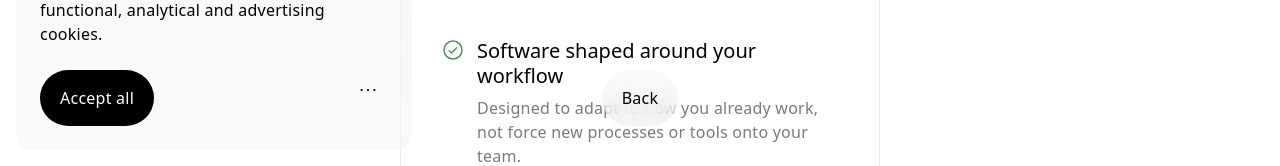
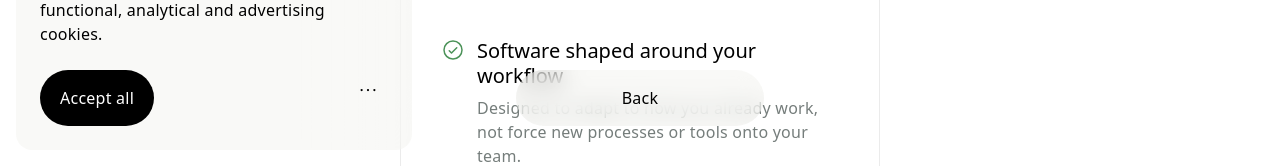
Before and after one commit to Ruby-Care/Website, a Next.js app: page /en/access in a window 1280 px wide. Shown: the part 634-800 px from the top of the page. Built offline with nearby package versions, Linux system fonts and the light colour scheme; no server answers; a web font is replaced by a local one.

Commit message:
added floating button

```diff
--- a/app/[locale]/home/components/Features/Features.module.css
+++ b/app/[locale]/home/components/Features/Features.module.css
@@ -21,9 +21,11 @@
     margin: 0;
     color: var(--color-text);
     text-wrap: balance;
+    width: 66%;
 
     @media (max-width: 960px) {
       padding: 0 var(--space-32);
+      width: auto;
     }
   }
 
--- a/app/[locale]/home/components/PowerUp/PowerUp.module.css
+++ b/app/[locale]/home/components/PowerUp/PowerUp.module.css
@@ -40,6 +40,7 @@
       flex-direction: column;
       gap: var(--space-32);
       grid-area: 2 / 2 / 3 / 3;
+      justify-content: flex-end;
 
       @media (max-width: 960px) {
         margin-bottom: var(--space-64);
--- a/app/[locale]/home/components/PowerUp/PowerUp.tsx
+++ b/app/[locale]/home/components/PowerUp/PowerUp.tsx
@@ -20,7 +20,7 @@ export function PowerUp() {
             <h2 id={titleId} className={`${styles.title} type-display`}>
               {t('title')}
             </h2>
-            <div className={styles.actions}>
+            {/* <div className={styles.actions}>
               <Button
                 type="button"
                 variant="cta"
@@ -29,7 +29,7 @@ export function PowerUp() {
               >
                 {t('button')}
               </Button>
-            </div>
+            </div> */}
           </div>
         </div>
       </div>
--- a/components/Footer/Footer.module.css
+++ b/components/Footer/Footer.module.css
@@ -2,6 +2,10 @@
 
   .inner {
     padding: var(--space-64) var(--space-32) var(--space-64);
+
+    @media (max-width: 768px) {
+      padding-bottom: var(--space-160);
+    }
 
     .copy{
       color: var(--color-text-muted-more);
--- a/components/Footer/Footer.tsx
+++ b/components/Footer/Footer.tsx
@@ -70,11 +70,11 @@ export function Footer() {
           </div>
 
           <div className={styles.cta}>
-            <p className={`${styles.ctaText} type-title`}>{tFooter('cta.title')}</p>
+            <p className={`${styles.ctaText} type-headline`}>{tFooter('cta.title')}</p>
 
-            <Button variant='cta' size='large' content='text' onClick={() => router.push('/access')} aria-label={tFooter('cta.button')}>
+            {/* <Button variant='cta' size='large' content='text' onClick={() => router.push('/access')} aria-label={tFooter('cta.button')}>
               {tFooter('cta.button')}
-            </Button>
+            </Button> */}
           </div>
         </div>
         <p className={`${styles.copy} type-small-regular`}>
--- a/components/FooterNano/FooterNano.module.css
+++ b/components/FooterNano/FooterNano.module.css
@@ -4,21 +4,38 @@
   bottom: var(--space-40);
   left: 0;
   right: 0;
+  z-index: 9999;
+
 
   .inner {
     display: flex;
+    flex-direction: column;
     justify-content: center;
+    padding: 0 32px;
+
+    button {
+      width: 248px;
+      transition: all 150ms ease;
+    }
+
+    &.innerAtBottom {
+      button {
+        width: 100%;
+      }
+    }
 
     .slot {
       min-height: var(--space-48);
       display: flex;
-      align-items: center;
-      justify-content: center;
+      align-items: stretch;
+        flex-direction: column;
 
       .buttonWrap {
         display: flex;
         justify-content: center;
+      }
 
+      .popupButton {
         button {
           background: rgba(240, 240, 235, 0.40);
           backdrop-filter: blur(12px);
@@ -30,6 +47,11 @@
           }
         }
       }
+
+      .buttonWrapAlwaysVisible {
+
+      }
     }
   }
+
 }
--- a/components/FooterNano/FooterNano.tsx
+++ b/components/FooterNano/FooterNano.tsx
@@ -1,13 +1,18 @@
 'use client';
 
-import { useEffect, useState } from 'react';
+import { ReactNode, useEffect, useState } from 'react';
 import { useTranslations } from 'next-intl';
 import { AnimatePresence, motion, useReducedMotion } from 'motion/react';
 import { useRouter } from '@/i18n/routing';
 import { Button } from '@/components/Button';
 import styles from './FooterNano.module.css';
 
-export function FooterNano() {
+interface FooterNanoProps {
+  action?: ReactNode;
+  alwaysVisible?: boolean;
+}
+
+export function FooterNano({ action, alwaysVisible = false }: FooterNanoProps) {
   const t = useTranslations('manifest');
   const router = useRouter();
   const shouldReduceMotion = useReducedMotion();
@@ -45,14 +50,26 @@ export function FooterNano() {
     };
   }, []);
 
+  const isVisible = alwaysVisible || isAtBottom;
+  const content = action ?? (
+    <Button
+      type="button"
+      variant="secondary"
+      size="large"
+      onClick={() => router.push('/')}
+    >
+      {t('footer.back')}
+    </Button>
+  );
+
   return (
     <footer className={styles.footer}>
-      <div className={`${styles.inner} container-sm`}>
+      <div className={`${styles.inner} container-sm ${alwaysVisible && isAtBottom ? styles.innerAtBottom : ''}`}>
         <div className={styles.slot}>
           <AnimatePresence>
-            {isAtBottom ? (
+            {isVisible ? (
               <motion.div
-                className={styles.buttonWrap}
+                className={`${styles.buttonWrap} ${alwaysVisible ? styles.buttonWrapAlwaysVisible : styles.popupButton}`}
                 initial={{ opacity: 0, y: shouldReduceMotion ? 0 : 32 }}
                 animate={{ opacity: 1, y: 0 }}
                 exit={{ opacity: 0, y: shouldReduceMotion ? 0 : 32 }}
@@ -62,14 +79,7 @@ export function FooterNano() {
                   ease: [0.16, 1, 0.3, 1],
                 }}
               >
-                <Button
-                  type="button"
-                  variant="secondary"
-                  size="large"
-                  onClick={() => router.push('/')}
-                >
-                  {t('footer.back')}
-                </Button>
+                {content}
               </motion.div>
             ) : null}
           </AnimatePresence>
--- a/messages/de.json
+++ b/messages/de.json
@@ -35,7 +35,8 @@
     "subtitle": "Ihre vertrauenswürdige Gesundheitsplattform",
     "description": "Verbinden Sie sich mit Gesundheitsspezialisten durch sichere Videokonsultationen.",
     "cta": "Jetzt starten",
-    "heroImageAlt": "Produktdemo"
+    "heroImageAlt": "Produktdemo",
+    "footerNanoButton": "Fruehen Zugang sichern"
   },
   "emailSignup": {
     "placeholder": "du@beispiel.de",
--- a/messages/en.json
+++ b/messages/en.json
@@ -35,7 +35,8 @@
     "subtitle": "Your trusted healthcare platform",
     "description": "Connect with healthcare specialists through secure video consultations.",
     "cta": "Get Started",
-    "heroImageAlt": "Product demo"
+    "heroImageAlt": "Product demo",
+    "footerNanoButton": "Join Early Access"
   },
   "emailSignup": {
     "placeholder": "you@example.com",
--- a/messages/pl.json
+++ b/messages/pl.json
@@ -35,7 +35,8 @@
     "subtitle": "Twoja zaufana platforma zdrowotna",
     "description": "Połącz się ze specjalistami zdrowotnymi przez bezpieczne konsultacje wideo.",
     "cta": "Rozpocznij",
-    "heroImageAlt": "Prezentacja produktu"
+    "heroImageAlt": "Prezentacja produktu",
+    "footerNanoButton": "Dolacz do wczesnego dostepu"
   },
   "emailSignup": {
     "placeholder": "ty@przyklad.pl",
```
Also changed, not shown: app/[locale]/home/page.tsx (+8 -1 lines).
